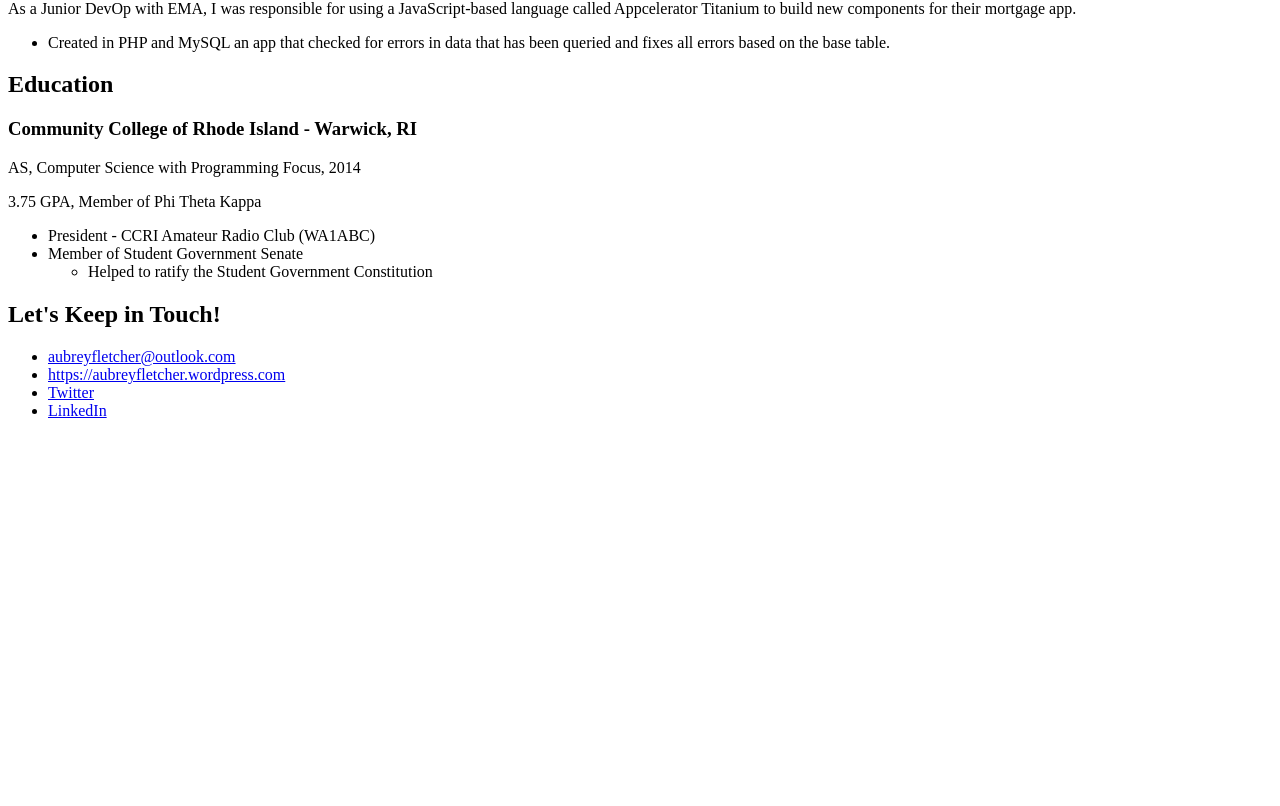
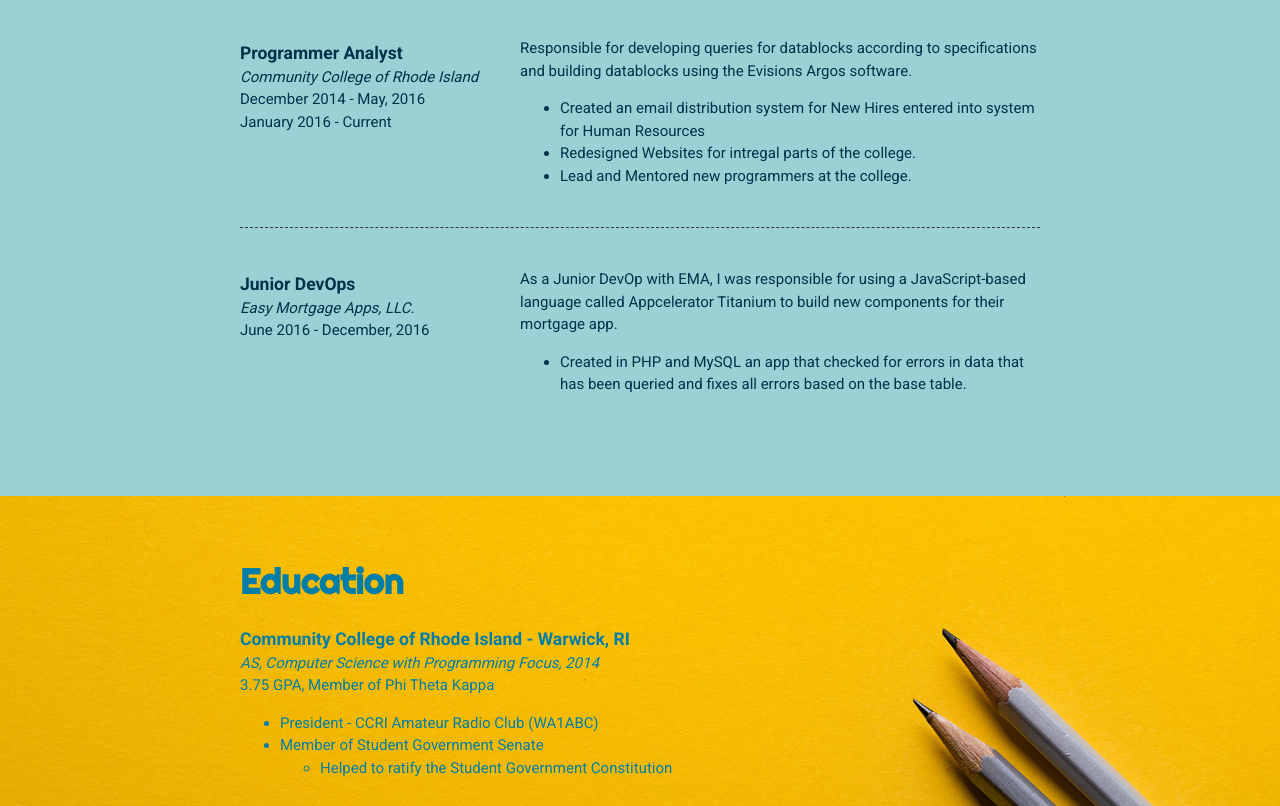
Before and after one commit to aubreyfletcher6682/css-portfolio, a plain HTML site: page index.html in a window 1280 px wide. Shown: the part 689-1495 px from the top of the page. Before the commit the page ends 1125 px from the top, so only its background shows below. Drawn offline with Linux system fonts and the light colour scheme.

Commit message:
Edited full page with CSS

```diff
--- /dev/null
+++ b/css/styles.css
@@ -0,0 +1,197 @@
+/*
+#CCDBDC Gainsboro
+#9AD1D4
+#80CED7
+#007EA7
+#003249
+*/
+
+
+/* Global Styles
+--------------------*/
+
+html {
+    box-sizing: border-box;
+}
+
+*,
+*:before,
+*:after {
+    box-sizing: inherit;
+}
+
+body {
+    color: #003249;
+    margin: 0;
+    padding: 0;
+    font-family: 'Roboto', sans-serif;
+    font-size: 15px;
+    line-height: 1.5;
+}
+
+img {
+    width: 300px;
+}
+
+a {
+    color: #FFE66D;
+}
+
+a:hover {
+    text-decoration: none;
+}
+
+h1 {
+    font-size: 70px;
+    line-height: 1;
+}
+
+h2 {
+    margin: 0;
+    font-size: 35px;
+}
+
+h1,
+h2 {
+    font-family: 'Righteous', cursive;
+    font-weight: 400px;
+    margin: 0;
+}
+
+.content-wrap {
+    max-width: 800px;
+    width: 85%;
+    margin: 0 auto;
+    padding: 60px 0;
+}
+
+h3 {
+    margin-bottom: 0;
+}
+
+.item-details h3+p {
+    font-style: italic;
+}
+
+.item-details h3~p {
+    margin: 0;
+}
+
+.divider>section {
+    border-bottom: 1px dashed #343434;
+    padding: 25px 0;
+}
+
+.divider>section:last-of-type {
+    border-bottom: none;
+}
+
+
+/* Profiles
+--------------------*/
+
+header {
+    background: #007EA7;
+}
+
+
+/* Featured Projects
+--------------------*/
+
+.projects {
+    background: #80CED7;
+}
+
+
+/*.projects a {} */
+
+.projects .btn {
+    color: #F7FFF7;
+    background: #2F3061;
+    text-decoration: none;
+    padding: 8px;
+    border-radius: 4px;
+    display: inline-block
+}
+
+.projects .btn:hover {
+    background: rgba(47, 48, 97, 80%);
+}
+
+
+/* Work Experience
+--------------------*/
+
+.work-experience {
+    background: #9AD1D4;
+}
+
+
+/* Education
+------------------*/
+
+.education {
+    color: #007EA7;
+    background-image: url(../images/joanna-kosinska-unsplash.jpg);
+    background-size: cover;
+    background-position: top right;
+    padding-bottom: 100px;
+}
+
+.education p {
+    width: 60%;
+}
+
+
+/* Contact Info
+------------------------*/
+
+footer {
+    background: #003249;
+    color: #9AD1D4;
+}
+
+.contact-list {
+    list-style-type: none;
+    padding: 0;
+}
+
+.contact-list a {
+    padding: 10px;
+    display: inline-block;
+}
+
+
+/* Responsive
+---------------------------*/
+
+@media screen and (min-width: 750px) {
+    header,
+    footer {
+        text-align: center;
+    }
+    .project-item img {
+        float: left;
+        margin-right: 20px;
+    }
+    .job-item {
+        display: grid;
+        grid-template-columns: 1fr 2fr;
+        column-gap: 20px;
+    }
+    .contact-list {
+        display: flex;
+        justify-content: center;
+    }
+}
+
+@media screen and (max-width: 749px) {
+    h1 {
+        font-size: 55px;
+        line-height: 0.9;
+        margin-bottom: 20px;
+    }
+    .contact-list a {
+        padding: 5px;
+    }
+}
--- a/index.html
+++ b/index.html
@@ -4,57 +4,74 @@
 <head>
     <meta charset="UTF-8">
     <meta name="viewport" content="width=device-width, initial-scale=1.0">
-    <title>Add a relevant page title</title>
+    <link href="https://fonts.googleapis.com/css?family=Righteous|Roboto:400,700&display=swap" rel="stylesheet">
+    <link rel="stylesheet" href="css/styles.css">
+    <title>Aubrey L. Fletcher SQL Programmer + Front End Developer</title>
 </head>
 
 <body>
     <main>
         <!-- ***********************  ABOUT / PROFILE  *********************** -->
         <header>
+            <div class="content-wrap">
                 <h1>Aubrey L. Fletcher</h1>
                 <h2>SQL Programmer + Front End Developer</h2>
 
-            <p>I am a programmer with over five years, working on Oracle SQL, and MySQL.</p>
+                <p>I am a programmer with over five years specializing in Oracle SQL with Ellucian Banner, and MySQL databases.</p>
                 <p>Currently working with HTML/CSS and JavaScript. </p>
+            </div>
         </header>
 
         <!-- ********************  PROJECTS / PORTFOLIO  ********************* -->
-        <section>
+        <section class="projects">
+            <div class="content-wrap divider">
                 <h2>Featured Projects</h2>
-            <p>View selected projects below. More information can be found at <a href="https://www.github.com/aubreyfletcher6682">github.com</a>.</p>
-
-
+                <p>View selected projects below. More information can be found at <a class="btn" href="https://www.github.com/aubreyfletcher6682">github.com</a>.</p>
+            </div>
+        </section>
 
         <!-- ***********************  WORK EXPERIENCE  *********************** -->
-            <section>
+        <section class="work-experience">
+            <div class="content-wrap item-details divider">
                 <h2>Work Experience</h2>
 
                 <!-- Copy this whole <section> block to add more jobs. -->
-                <section>
+                <section class="job-item">
+                    <div class="job-details">
                         <h3>Programmer Analyst</h3>
                         <p>Community College of Rhode Island</p>
                         <p>December 2014 - May, 2016</p>
                         <p>January 2016 - Current</p>
+                    </div>
+                    <div class="job-summary">
                         <p>Responsible for developing queries for datablocks according to specifications and building datablocks using the Evisions Argos software.</p>
                         <ul>
                             <li>Created an email distribution system for New Hires entered into system for Human Resources</li>
                             <li>Redesigned Websites for intregal parts of the college.</li>
                             <li>Lead and Mentored new programmers at the college.</li>
                         </ul>
-
+                    </div>
+                </section>
+                <section class="job-item">
+                    <div class="job-details">
                         <h3>Junior DevOps</h3>
                         <p>Easy Mortgage Apps, LLC.</p>
                         <p>June 2016 - December, 2016</p>
+                    </div>
+                    <div class="job-summary">
                         <p>As a Junior DevOp with EMA, I was responsible for using a JavaScript-based language called Appcelerator Titanium to build new components for their mortgage app. </p>
                         <ul>
                             <li>Created in PHP and MySQL an app that checked for errors in data that has been queried and fixes all errors based on the base table.</li>
                         </ul>
+                    </div>
                 </section>
                 <!-- End of Job block. -->
+            </div>
         </section>
 
         <!-- ******************  EDUCATION & CERTIFICATIONS ****************** -->
-            <section>
+        <section class="education">
+            <div class="content-wrap item-details">
                 <h2>Education</h2>
 
                 <!-- Copy this whole <section> block to add more schools. -->
@@ -71,19 +88,22 @@
                     </ul>
                 </section>
                 <!-- End of School block. -->
+            </div>
         </section>
 
         <!-- *****************  CONTACT INFO / SOCIAL MEDIA  ***************** -->
         <footer>
+            <div class="content-wrap">
                 <h2>Let's Keep in Touch!</h2>
 
                 <!-- Social media and contact links. Add or remove any networks. -->
-                <ul>
+                <ul class="contact-list">
                     <li><a href="mailto:aubreyfletcher@outlook.com">aubreyfletcher@outlook.com</a></li>
                     <li><a href="https://aubreyfletcher.wordpress.com" target="_blank">https://aubreyfletcher.wordpress.com</a></li>
                     <li><a href="https://twitter.com/airwalkerx" target="_blank">Twitter</a></li>
                     <li><a href="https://www.linkedin.com/in/aubrey-fletcher-502a6665/" target="_blank">LinkedIn</a></li>
                 </ul>
+            </div>
         </footer>
     </main>
 </body>
```
Also changed, not shown: images/apple-blank-business-computer-442574.jpg (added), images/close-up-of-text-on-black-background-256502.jpg (added), 2 other files. Lines whose indentation alone changed are shown as unchanged.
